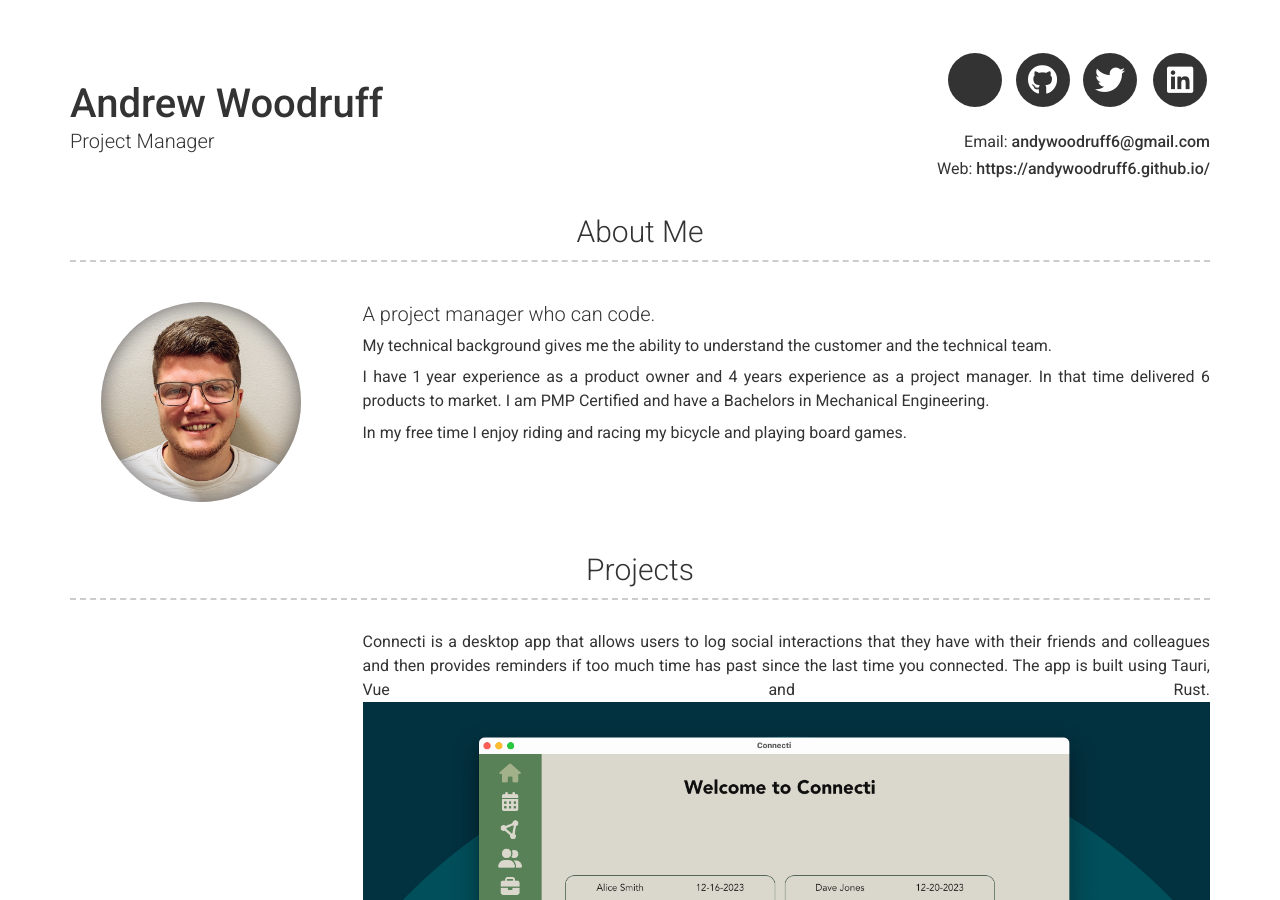
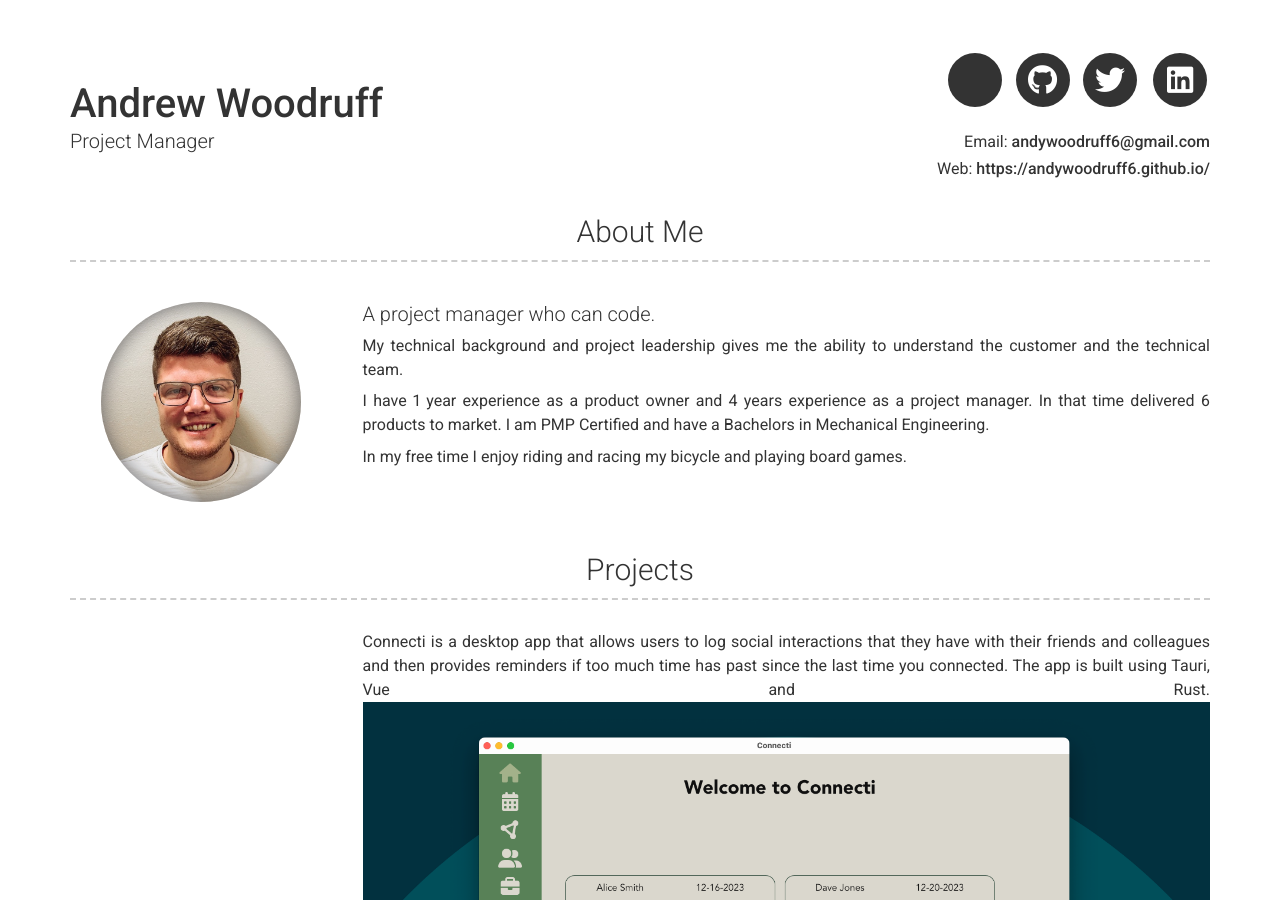
Before and after one commit to andywoodruff6/andywoodruff6.github.io, a Jekyll site: the page built from index.md, in a window 1280 px wide and 900 px high. Built offline with Jekyll 4.4.1, drawn with Linux system fonts in a browser that asks for light colours; nearby versions of some CDN libraries.

Commit message:
Update about_content and description in _config.yml

```diff
--- a/_config.yml
+++ b/_config.yml
@@ -54,7 +54,7 @@ additional_links:
 about_profile_image: images/profile_pic.jpg
 about_content: | # this will include new lines to allow paragraphs
   ## A project manager who can code.
-  My technical background gives me the ability to understand the customer and the technical team.
+  My technical background and project leadership gives me the ability to understand the customer and the technical team.
 
   I have 1 year experience as a product owner and 4 years experience as a project manager. In that time delivered 6 products to market. I am PMP Certified and have a Bachelors in Mechanical Engineering.
 
@@ -74,14 +74,15 @@ content:
         # quote: >
         #   Short overview of the project (optional)
         description: | # this will include new lines to allow paragraphs
-          Connecti is a desktop app that allows users to log social interactions that they have with their friends and colleagues and then provides reminders if too much time has past since the last time you connected. The app is built using Tauri, Vue and Rust.
+          Connecti is a desktop app that allows users to log social interactions that they have with their friends and colleagues and then provides reminders if too much time has past since the last time you connected. The app is built using Tauri,
+          Vue and Rust.
           ![Connecti Home](images/connecti-home.png)
-          From the home page you can see the next two people you should contact as well as the last thing you discussed with them. In the bottom right you can easily add a new interaction.
+          From the home page you can see the next two people you should contact as well as the last thing you discussed with
+          them. In the bottom right you can easily add a new interaction.
           ![Connecti Calendar](images/connecti-calendar.png)
           The calendar page allows you to see all of your interactions sorted by the next contact date. Selecting any individual will take you to their profile page where you can see all of your interactions with them.
       - layout: left
-        border: weak  # Value of `weak` will display a weak border below this item. # Any
-                      # other value (or no value) means no border will be displayed
+        border: weak
         title: Trust over IP
         link: https://trustoverip.org/
         link_text: https://trustoverip.org/
```
